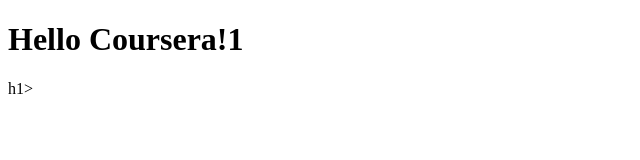
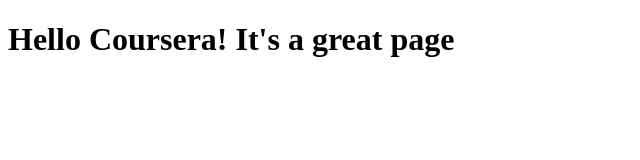
Before and after one commit to VijayakumarSVP/coursera-test, a plain HTML site: page site/index.html in a window 1280 px wide. Shown: the whole page, without its empty margins (0-640 px from the left). Drawn offline with Linux system fonts and the light colour scheme.

Commit message:
Change committed

```diff
--- a/site/index.html
+++ b/site/index.html
@@ -4,6 +4,6 @@
 	<title>Hello Coursera!</title>
 </head>
 <body>
-<h1>Hello Coursera!1</h1>h1>
+<h1>Hello Coursera! It's a great page</h1>
 </body>
 </html>
```
